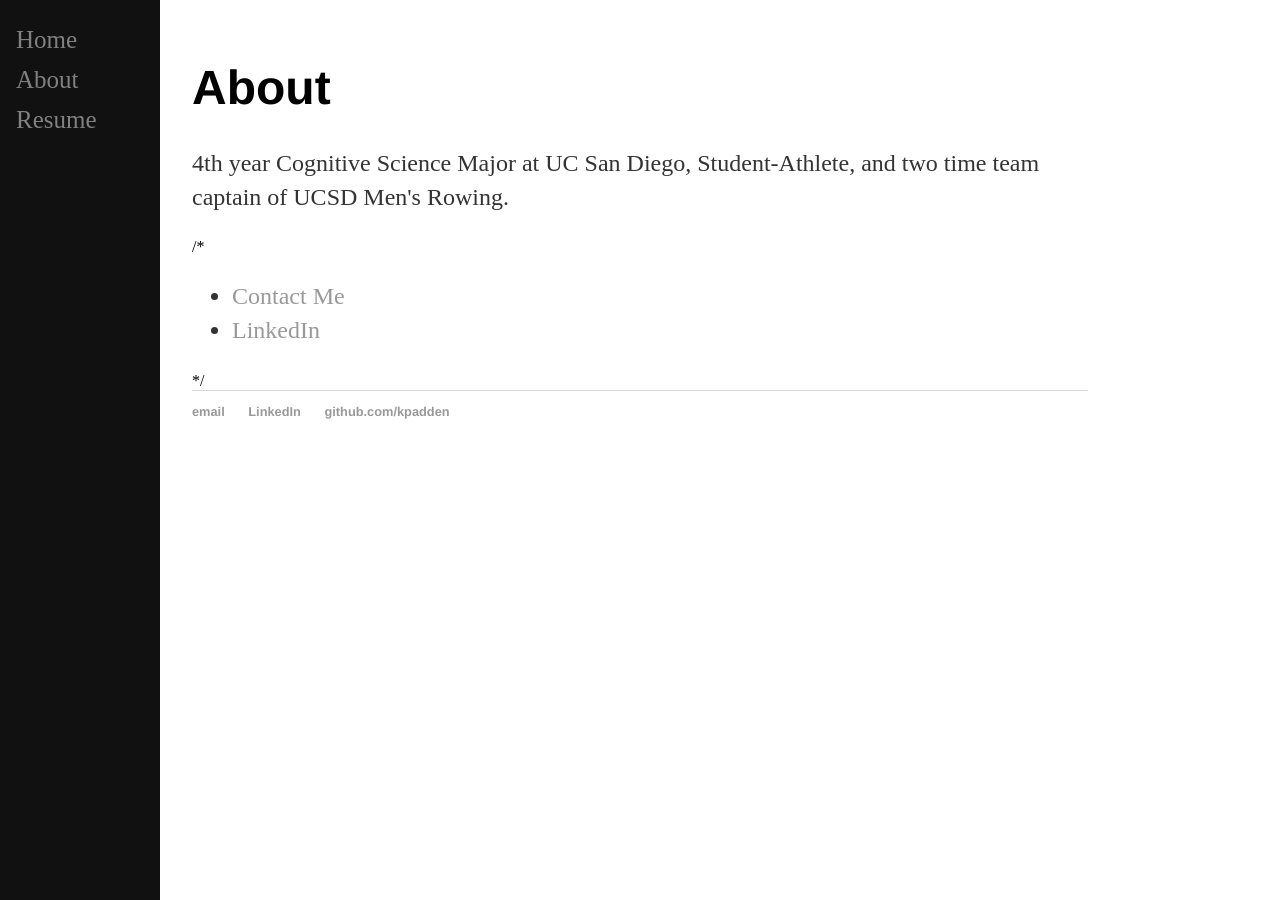
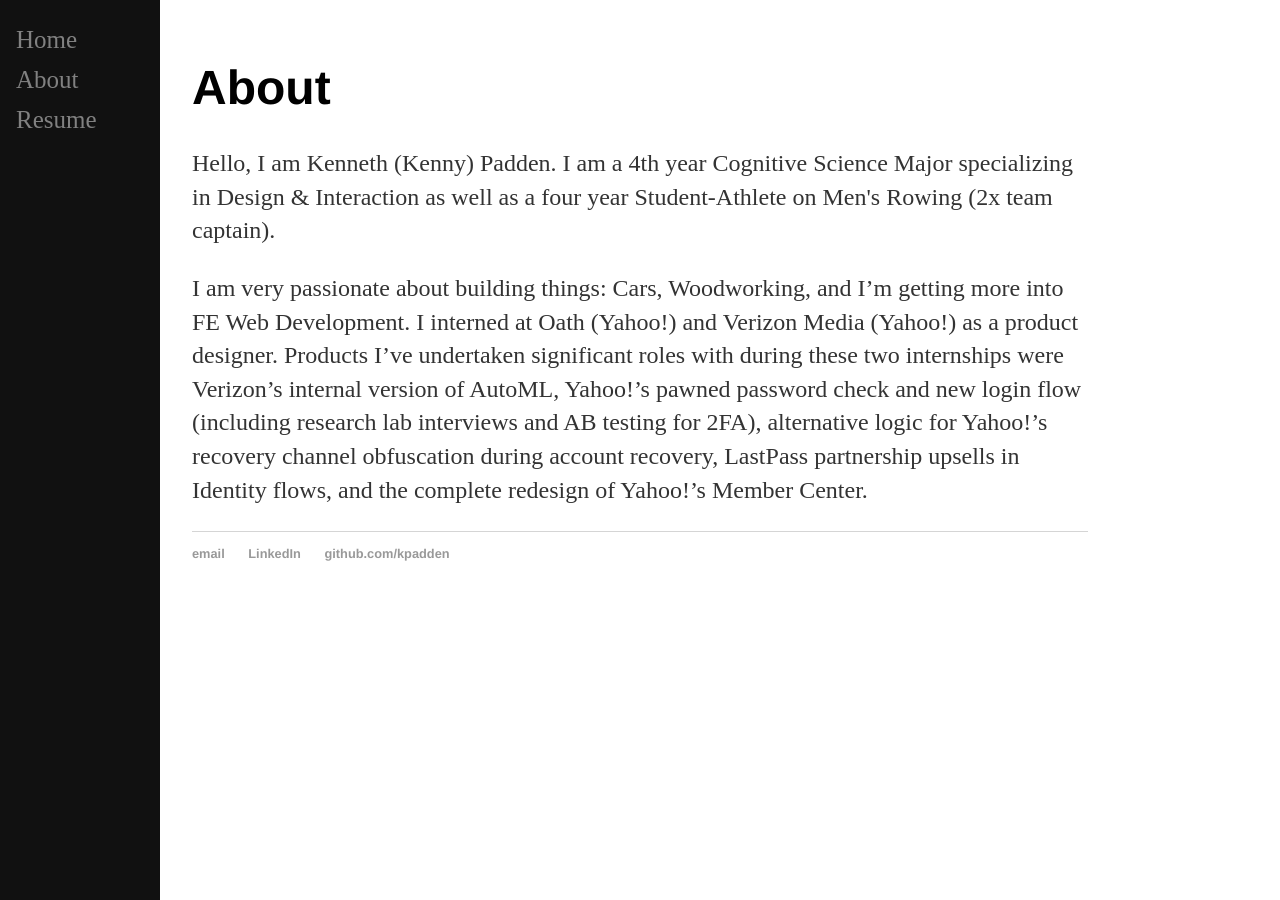
Before and after one commit to kpadden/kpadden.github.io, a Jekyll site: the page built from about/index.html, in a window 1280 px wide. Built offline with Jekyll 4.4.1, drawn with Linux system fonts in a browser that asks for light colours.

Commit message:
Update index.html

```diff
--- a/about/index.html
+++ b/about/index.html
@@ -4,11 +4,6 @@ title: About Kenneth Padden
 ---
 <div class="about">
     <h1>About</h1>
-    <p>4th year Cognitive Science Major at UC San Diego, Student-Athlete, and two time team captain of UCSD Men's Rowing.</p>
-    /*
-    <ul class="contacts">
-        <li><a href="kepadden@gmail.com" target="_blank">Contact Me</a></li>
-        <li><a href="linkedin.com/in/kenny-padden-a64329170" target="_blank">LinkedIn</a></li>
-    </ul>
-    */
+    <p>Hello, I am Kenneth (Kenny) Padden. I am a 4th year Cognitive Science Major specializing in Design & Interaction as well as a four year Student-Athlete on Men's Rowing (2x team captain).</p>
+    <p>I am very passionate about building things: Cars, Woodworking, and I’m getting more into FE Web Development. I interned at Oath (Yahoo!) and Verizon Media (Yahoo!) as a product designer. Products I’ve undertaken significant roles with during these two internships were Verizon’s internal version of AutoML, Yahoo!’s pawned password check and new login flow (including research lab interviews and AB testing for 2FA), alternative logic for Yahoo!’s recovery channel obfuscation during account recovery, LastPass partnership upsells in Identity flows, and the complete redesign of Yahoo!’s Member Center.</p>
 </div>
```
